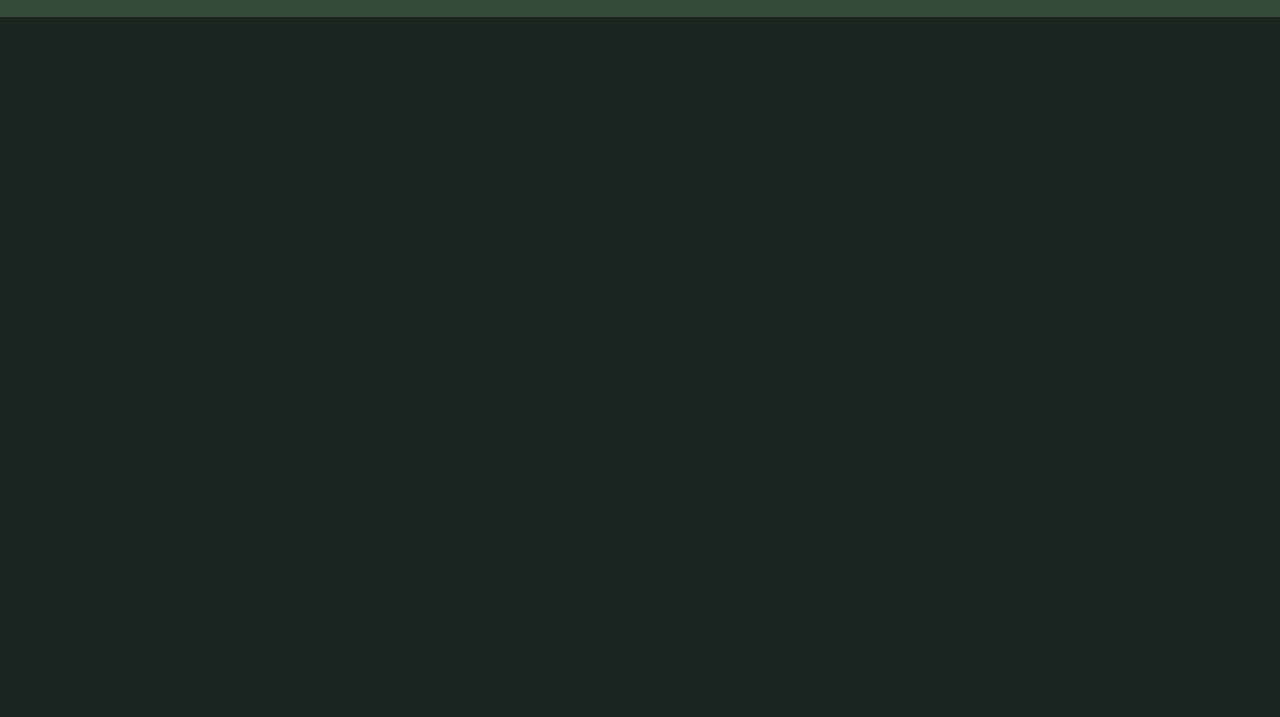
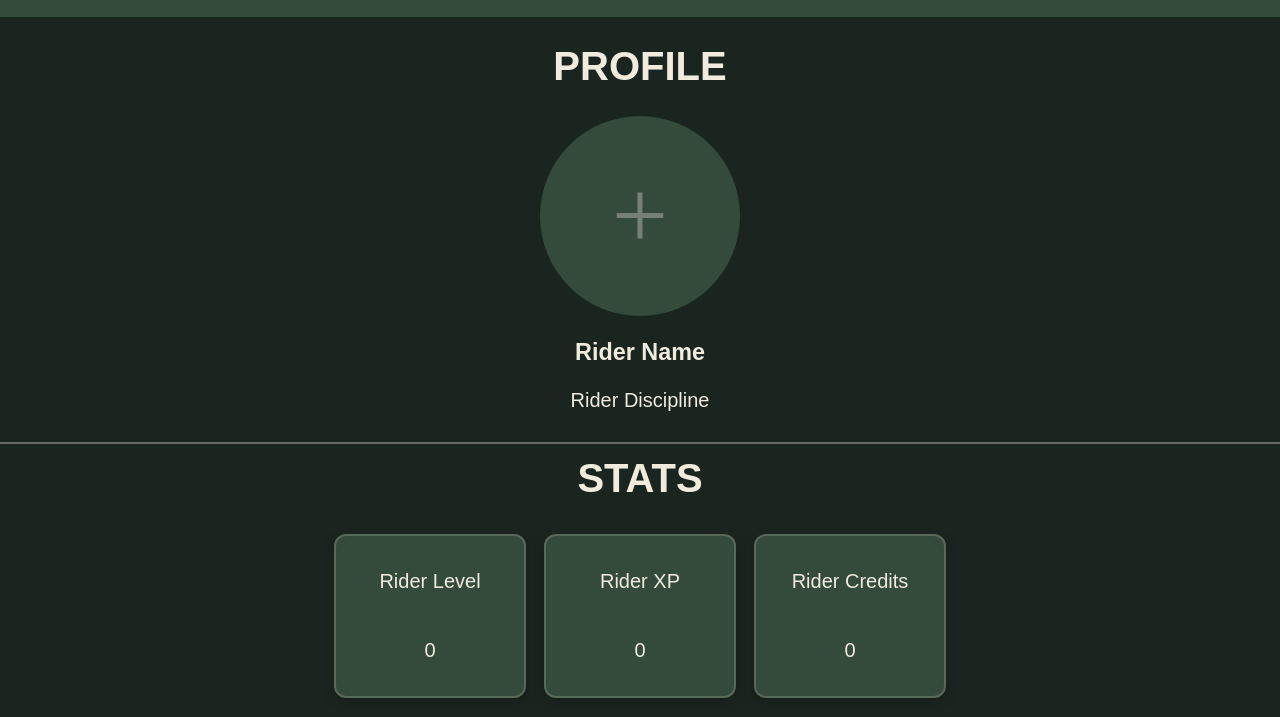
Before and after one commit to Grant2R/DIALED, a plain HTML site: page STATIC/Frontend/profile.html in a window 1280 px wide. Shown: the part 83-800 px from the top of the page. Drawn offline with Linux system fonts and the light colour scheme.

Commit message:
Finished Maintenance and started profile

```diff
--- a/STATIC/Frontend/maintenance.css
+++ b/STATIC/Frontend/maintenance.css
@@ -63,8 +63,61 @@ nav img {
     border: 2px solid #78806d;
     border-radius: 15px;
     padding: 10px;
+    margin-right: 20px;
+    margin-left: 20px;
+    margin-top: 20px;
     display: flex;
-    justify-content: center;
+    flex-direction: column;
+    flex-grow: 1;
+    align-items: flex-start;
+    gap: 2px;
+
+}
+.stat-number {
+    color: #F0EBDD;
+    font-family: 'Anton', sans-serif;
+    font-weight: bold;
+    margin: 0;
+    line-height: 1;
+}
+.stat-label {
+    color: #F0EBDD;
+    font-family: 'Lato', sans-serif;
+    font-weight: 400;
+    margin: 0;
+    line-height: 1;
+}
+.stat-number p,
+.stat-label h3 {
+    margin: 5px;
+    line-height: 1;
+}
+hr {
+    width: 100%;
+    border: none;
+    border-top: 2px solid #78806d;
+}
+.your-bikes h2 {
+    color: #F0EBDD;
+    font-family: 'Anton', sans-serif;
+    text-align: center;
+}
+.bike {
+    color:#F0EBDD;
+    font-family: 'Manrope Light', sans-serif;
+    background-color: #344B3C;
+    border-radius: 15px;
+    border: 2px solid #78806d;
+    max-width: 400px;
+    margin: auto;
+    display: flex;
+    flex-direction: column;
     align-items: center;
-    flex-grow: ;
+    gap: 2px;
+    margin-top: 20px;
 }
+.bike h4,
+.bike p {
+    margin: 4px 0;
+    padding: 5px;
+}
--- a/STATIC/Frontend/profile.css
+++ b/STATIC/Frontend/profile.css
@@ -29,3 +29,84 @@ nav img {
     height: auto;
     margin-left: 20px;
 }
+.header {
+    color: #F0EBDD;
+    font-family: 'Anton', sans-serif;
+    text-align: center;
+    font-size: 20px;
+}
+.profile-picture {
+    background-color: #344B3C;
+    color: rgba(209, 209, 207, 0.4);
+    font-size: 100px;
+    border-radius: 50%;
+    text-align: center;
+    width: 200px;
+    height: 200px;
+    margin: auto;
+    display: flex;
+    justify-content: center;
+    align-items: center;
+}
+.name {
+    color:#F0EBDD;
+    font-family: 'Manrope Light', sans-serif;
+    font-size: 20px;
+    text-align: center;
+    width: fit-content;
+    margin: 15px auto 0;
+    padding: 0;
+}
+.discipline {
+    color:#F0EBDD;
+    font-family: 'Manrope Light', sans-serif;
+    font-size: 20px;
+    text-align: center;
+    width: fit-content;
+    margin: 10px auto 0;
+    padding: 0;
+}
+.rider-stats {
+    display: flex;
+    justify-content: center;
+    align-items: stretch;
+    gap: 18px;
+    flex-wrap: wrap;
+    width: 100%;
+}
+
+.level,
+.xp,
+.credits {
+    color: #F0EBDD;
+    font-family: 'Manrope Light', sans-serif;
+    font-size: 20px;
+    text-align: center;
+    background-color: #344B3C;
+    width: fit-content;
+    min-width: 140px;
+    margin: 0;
+    padding: 14px 24px;
+    border: 2px solid rgba(240, 235, 221, 0.18);
+    border-radius: 12px;
+    box-shadow: 0 4px 12px rgba(0, 0, 0, 0.2);
+    display: flex;
+    flex-direction: column;
+    justify-content: center;
+    align-items: center;
+    gap: 6px;
+}
+hr {
+    width: 100%;
+    margin: 30px auto 12px;
+    border: 0;
+    border-top: 2px solid rgba(240, 235, 221, 0.35);
+}
+.rider-stats h1 {
+    color: #F0EBDD;
+    font-family: 'Anton', sans-serif;
+    font-size: 40px;
+    text-align: center;
+    width: 100%;
+    margin: 0 0 15px;
+}
--- a/STATIC/Frontend/profile.html
+++ b/STATIC/Frontend/profile.html
@@ -14,3 +14,40 @@
             <a href="profile.html">Profile</a>
         </nav>
         <main>
+        <div class="header">
+            <h1>PROFILE</h1>
+        </div>
+        <div class="profile">
+            <div class="profile-picture">
+                +
+            </div>
+            <div class="name">
+                <h3>Rider Name</h3>
+            </div>
+            <div class="discipline">
+                <p>Rider Discipline</p>
+            </div>
+        </div>
+        <hr>
+        <div class="rider-stats">
+            <h1>STATS</h1>
+        <div class="level">
+            <p>Rider Level</p>
+            <div class="level-number">
+                <p>0</p>
+            </div>
+        </div>
+        <div class="xp">
+            <p>Rider XP</p>
+            <div class="xp-number">
+                <p>0</p>
+            </div>
+        </div>
+        <div class="credits">
+            <p>Rider Credits</p>
+            <div class="credits-number">
+                <p>0</p>
+            </div>
+        </div>
+        </div>
+        </main>
```
Also changed, not shown: STATIC/Frontend/maintenance.html (+18 -6 lines), STATIC/Frontend/mybikes.html (+1 -15 lines), STATIC/Frontend/mybikes.css (line endings or trailing spaces).
